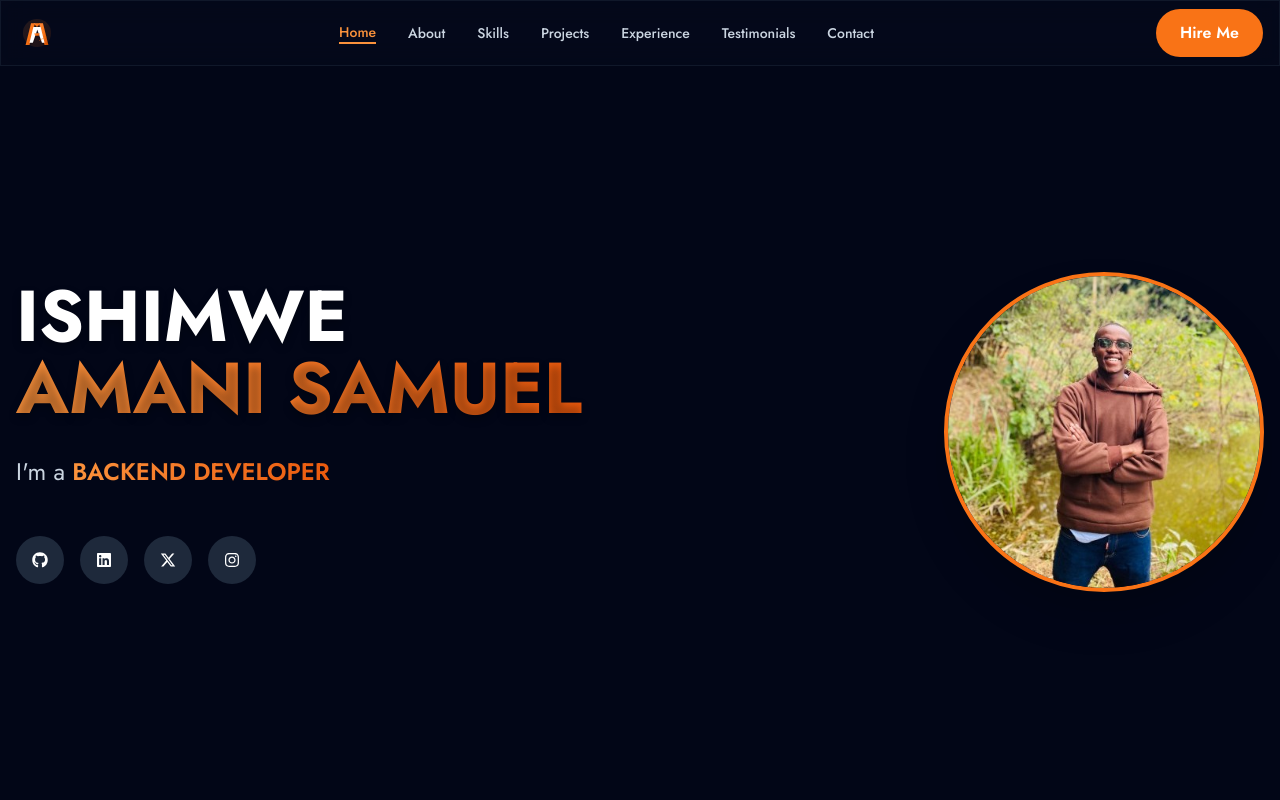
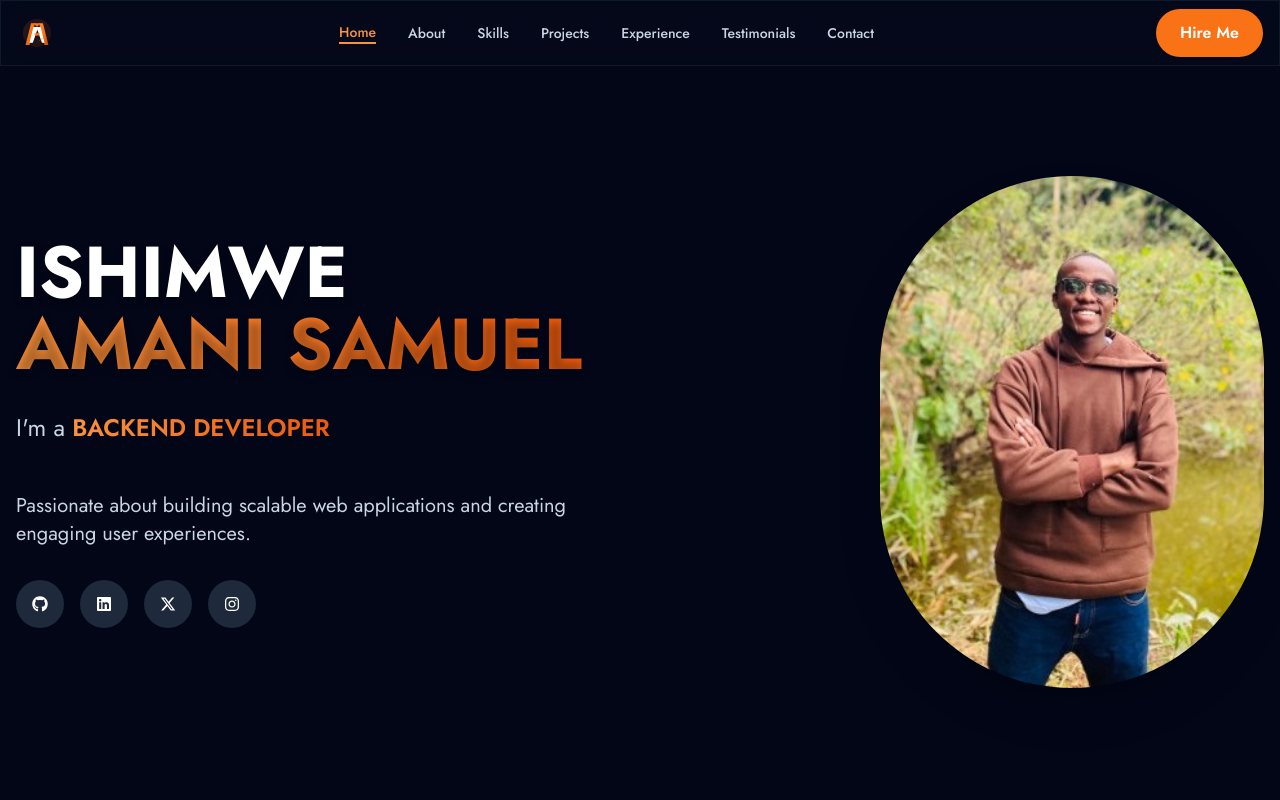
Before and after one commit to Amani-Ishimwe/Portofolio_site, a React (Vite) app: page / in a window 1280 px wide. Shown: the top 800 px of the page. Built offline with nearby package versions, Linux system fonts and the light colour scheme.

Commit message:
modified the right content of the hero section

```diff
--- a/src/components/Hero.jsx
+++ b/src/components/Hero.jsx
@@ -27,7 +27,6 @@ const Hero = () => {
         setText(currentRole.substring(0, charIndex - 1))
         setCharIndex(charIndex - 1)
       } else if (!isDeleting && charIndex === currentRole.length) {
-        // Pause before deleting
         setTimeout(() => setIsDeleting(true), 1000)
       } else if (isDeleting && charIndex === 0) {
         setIsDeleting(false)
@@ -41,7 +40,8 @@ const Hero = () => {
   return (
     <section className="min-h-screen flex items-center justify-center pt-16">
       <div className="container mx-auto px-4">
-        <div className="grid lg:grid-cols-2 gap-12 items-center">
+        <div className="grid lg:grid-cols-2 gap-8 items-center">
+
           {/* Left Content */}
           <div className="text-center lg:text-left space-y-8">
             <div className="space-y-4">
@@ -63,7 +63,8 @@ const Hero = () => {
             </div>
 
             <p className="text-lg md:text-xl text-dark-300 max-w-2xl mx-auto lg:mx-0">
-
+              Passionate about building scalable web applications and creating
+              engaging user experiences.
             </p>
 
             {/* Social Links */}
@@ -89,7 +90,7 @@ const Hero = () => {
                 target="_blank"
                 rel="noopener noreferrer"
                 className="w-12 h-12 bg-dark-800 hover:bg-primary-500 rounded-full flex items-center justify-center transition-all duration-300 hover:scale-110"
-                  style={{  color: 'white' }}
+                style={{ color: 'white' }}
               >
                 <FontAwesomeIcon icon={faXTwitter} />
               </a>
@@ -104,9 +105,9 @@ const Hero = () => {
             </div>
           </div>
 
-          {/* Right Content - Photo */}
+          {/* Right Content - Oval Portrait Photo */}
           <div className="flex justify-center lg:justify-end">
-            <div className="w-80 h-80 rounded-full overflow-hidden shadow-2xl border-4 border-primary-500">
+            <div className="w-72 h-[28rem] md:w-96 md:h-[32rem] overflow-hidden shadow-2xl border-1 border-primary-500 rounded-full">
               <img
                 src="/Copy.jpg"
                 alt="Amani Samuel"
```
Lines whose indentation alone changed are shown as unchanged.
